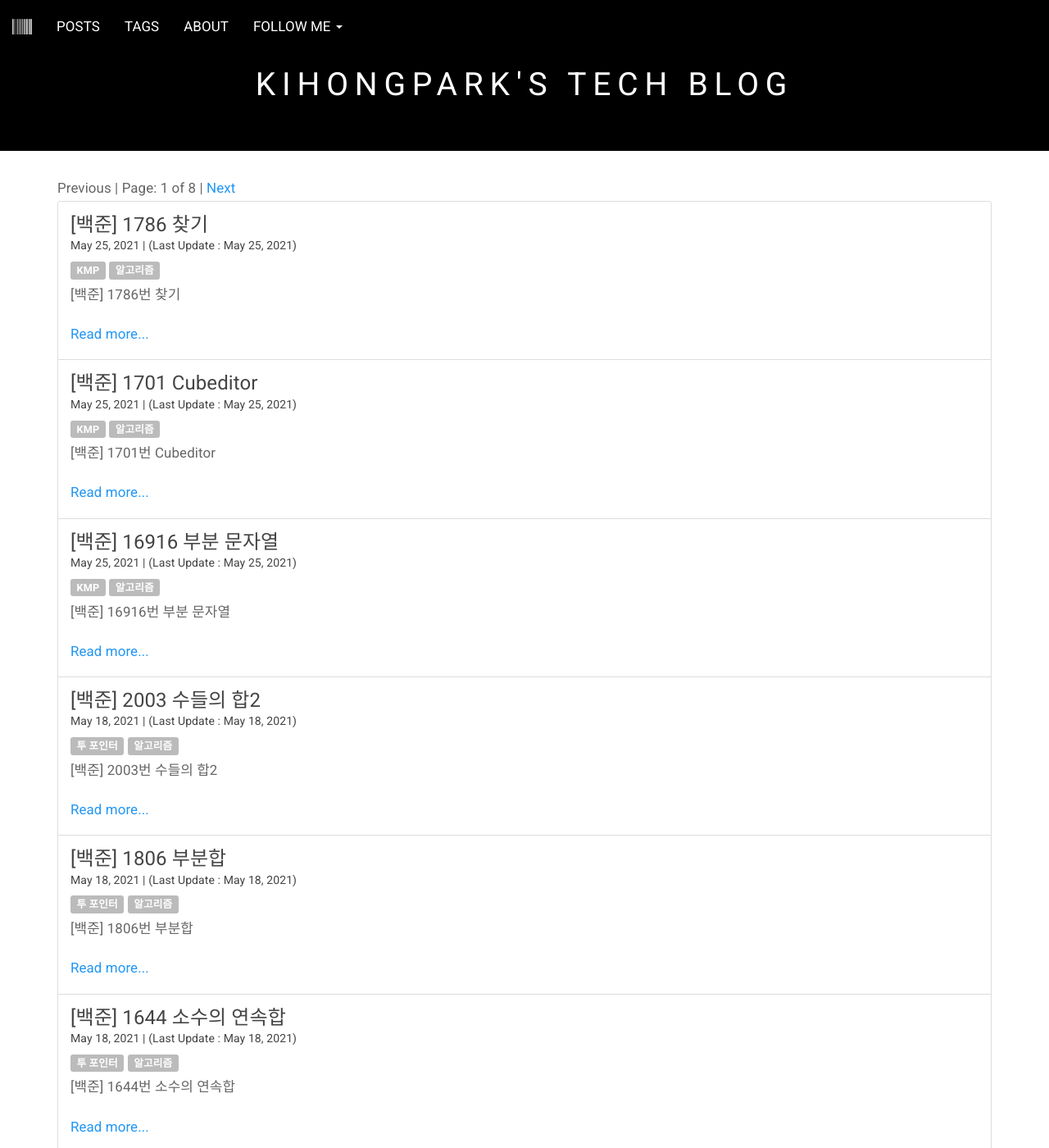
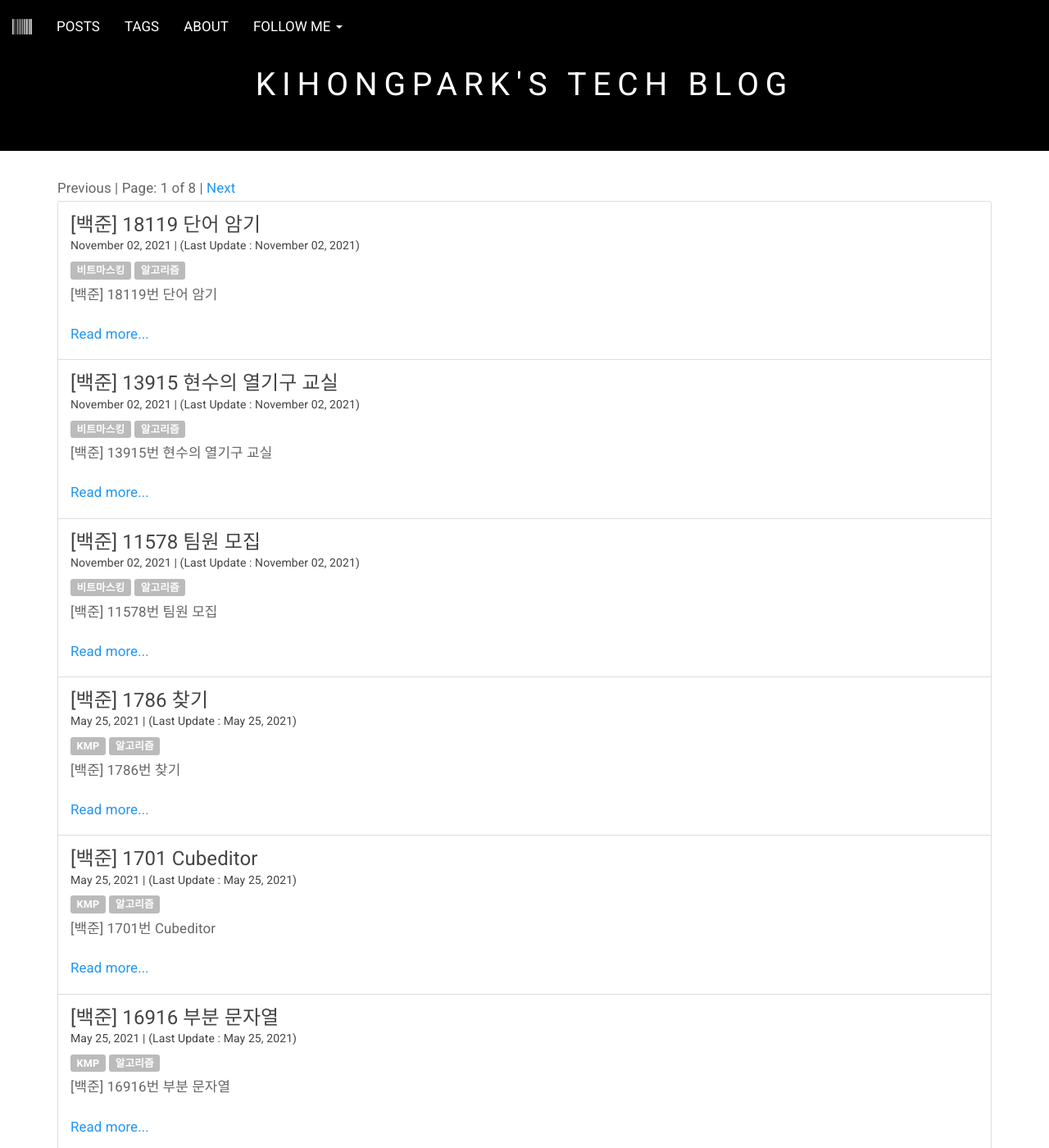
Before and after one commit to sneakstarberry/sneakstarberry.github.io, a Jekyll site: the page built from index.html, in a window 1280 px wide and 1400 px high, scrolled down 278 px. Shown: the whole window at 82% size. Built offline with Jekyll 4.4.1, drawn with Linux system fonts in a browser that asks for light colours; the list of posts is cut into pages by our own code; comment, search, counter and statistics services are not loaded; some of the changed text lies outside the part shown.

````diff
--- /dev/null
+++ b/_posts/2021-11-02-nojam11578.md
@@ -0,0 +1,99 @@
+---
+layout: default
+title: "[백준] 11578 팀원 모집"
+published: 2021-11-02 21:30:01 +0200
+read_time: true
+comments: true
+categories: development
+tags: [비트마스킹, 알고리즘]
+github: "https://github.com/sneakstarberry/"
+noimage: true
+---
+
+[백준] 11578번 팀원 모집
+
+<!--more-->
+
+# [백준] 11578번 팀원 모집
+
+[백준 11578번 ](https://www.acmicpc.net/problem/11578)
+
+### 알고리즘 유형
+
+- 비트마스킹
+- DFS
+
+## 풀이방법
+
+팀원 모집시 모든 경우의 수를 순회하는데 `dfs`로 순회하고 기저 조건은 현재 멤버로 모든 문제를 풀었을 경우이다.
+
+멤버들이 모든 문제를 풀 수 있는지 확인은 속도를 위해 비트마스킹으로 한다.
+
+```c++
+#include <iostream>
+#include <vector>
+using namespace std;
+#define INF (1<<31) - 1
+int N, M, Q = 0;
+int SOL[11] = {
+    0,
+};
+int MIN = 11;
+vector<int> member;
+
+bool is_solved() {
+  int solve = 1;
+  for (int i=0; i<member.size(); i++) {
+    solve |= (SOL[member[i]] & Q);
+  }
+
+  if(solve == Q) {
+    return true;
+  } else {
+    return false;
+  }
+}
+
+void find( int index) {
+  if (is_solved()) {
+    if(MIN > member.size()) {
+      MIN = member.size();
+    }
+    return;
+  }
+  for (int i=index; i<M; i++) {
+    member.push_back(i);
+    find(i+1);
+    member.pop_back();
+  }
+}
+
+int main() {
+  ios_base::sync_with_stdio(0);
+
+  cin.tie(0);
+  cout.tie(0);
+  cin >> N >> M;
+
+  Q = (1 << (N+1)) - 1;
+  for (int i=0; i<M; i++) {
+    int cnt;
+    cin >> cnt;
+
+    for (int j=0; j<cnt; j++) {
+      int tmp;
+      cin >> tmp;
+      SOL[i] |= 1 << tmp;
+    }
+  }
+
+  find(0);
+
+  if(11 == MIN) {
+    cout << -1;
+  } else {
+    cout << MIN;
+  }
+  return 0;
+}
+```
--- /dev/null
+++ b/_posts/2021-11-02-nojam13915.md
@@ -0,0 +1,66 @@
+---
+layout: default
+title: "[백준] 13915 현수의 열기구 교실"
+published: 2021-11-02 21:30:01 +0200
+read_time: true
+comments: true
+categories: development
+tags: [비트마스킹, 알고리즘]
+github: "https://github.com/sneakstarberry/"
+noimage: true
+---
+
+[백준] 13915번 현수의 열기구 교실
+
+<!--more-->
+
+# [백준] 13915번 현수의 열기구 교실
+
+[백준 13915번 ](https://www.acmicpc.net/problem/13915)
+
+### 알고리즘 유형
+
+- 비트마스킹
+
+## 풀이방법
+
+다른 종류의 열기구를 타야지만 숙련도가 다르게 측정이됩니다. 따라서 비트마스킹을 통해서 각 수강생의 숙련도를 저장하고 중복되지 않도록 배열에 넣었습니다. 지금 생각해보니 `set`을 썻어도 되었을 것 같습니다.
+```c++
+#include <iostream>
+#include <vector>
+#include <string>
+#include <cstring>
+using namespace std;
+int arr[1001] = {0,};
+int main()
+{
+  int n;
+  while (cin >> n) {
+    memset(arr, 0, sizeof(arr));
+    for (int i=0; i<n; i++) {
+      string tmp;
+      cin >> tmp;
+      for (int j=0; j<tmp.size(); j++) {
+	      arr[i] |= 1 << (tmp[j] - '1');
+      }
+    }
+
+    vector<int> exp;
+    exp.push_back(arr[0]);
+    for (int i=0; i<n; i++) {
+      bool flag = true;
+      for (int j=0; j<exp.size(); j++) {
+        if(arr[i] == exp[j]) flag = false;
+      }
+      if (flag) {
+	      exp.push_back(arr[i]);
+      }
+    }
+
+    cout << exp.size() << '\n';
+  }
+
+  return 0;
+}
+
+```
--- /dev/null
+++ b/_posts/2021-11-02-nojam18119.md
@@ -0,0 +1,77 @@
+---
+layout: default
+title: "[백준] 18119 단어 암기"
+published: 2021-11-02 21:30:01 +0200
+read_time: true
+comments: true
+categories: development
+tags: [비트마스킹, 알고리즘]
+github: "https://github.com/sneakstarberry/"
+noimage: true
+---
+
+[백준] 18119번 단어 암기
+
+<!--more-->
+
+# [백준] 18119번 단어 암기
+
+[백준 18119번 ](https://www.acmicpc.net/problem/18119)
+
+### 알고리즘 유형
+
+- 비트마스킹
+
+## 풀이방법
+
+하나씩 비교하기에는 시간 제한이 있어서 비트마스킹을 통해 풀었습니다.
+
+기억하고 있는 알파벳을 `memory`에 저장하고 비트마스킹을 통해 잊거나 기억할 때 마다 `^`연산을 통하여서 계산하였습니다.
+
+이후 `&`연산자를 통해서 `memory`와 `words`를 비교해서 `word`가 자기 자신이 나온 것만 카운팅합니다.
+
+```c++
+#include <iostream>
+#include <string>
+using namespace std;
+
+int main()
+{
+  ios_base::sync_with_stdio(0);
+  cin.tie(0);
+  cout.tie(0);
+
+  int n, m;
+  int memory = (1<<31) - 1;
+  int arr[10001] = {0,};
+  cin >> n >> m;
+
+  for (int i=0; i<n; i++) {
+    string word;
+    cin >> word;
+    for(int j=0; j<word.length();j++) {
+      int cur = word[j]-'a';
+      arr[i] |= 1 << cur;
+    }
+  }
+
+  for (int i=0; i<m; i++) {
+    int state;
+    char alphabet;
+    cin >> state >> alphabet;
+
+    memory ^= (1 << (alphabet - 'a'));
+
+    int cnt = 0;
+
+    for (int j=0; j<n; j++) {
+      if((arr[j] & memory) == arr[j]) {
+	      cnt++;
+      }
+    }
+    cout << cnt << '\n';
+  }
+
+  return 0;
+}
+```
````
Also changed, not shown: _posts/2020-07-12-dart03-operand.md (+1 -1 lines).
